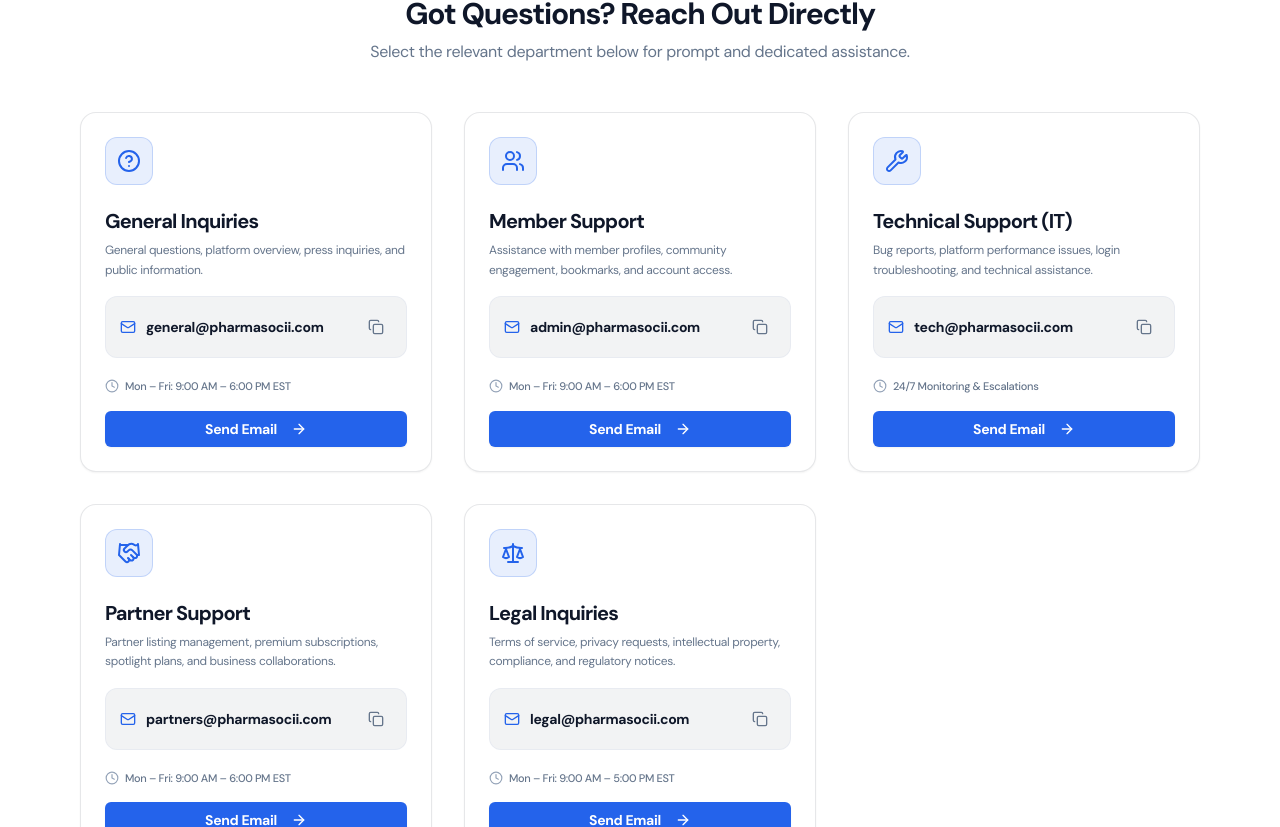
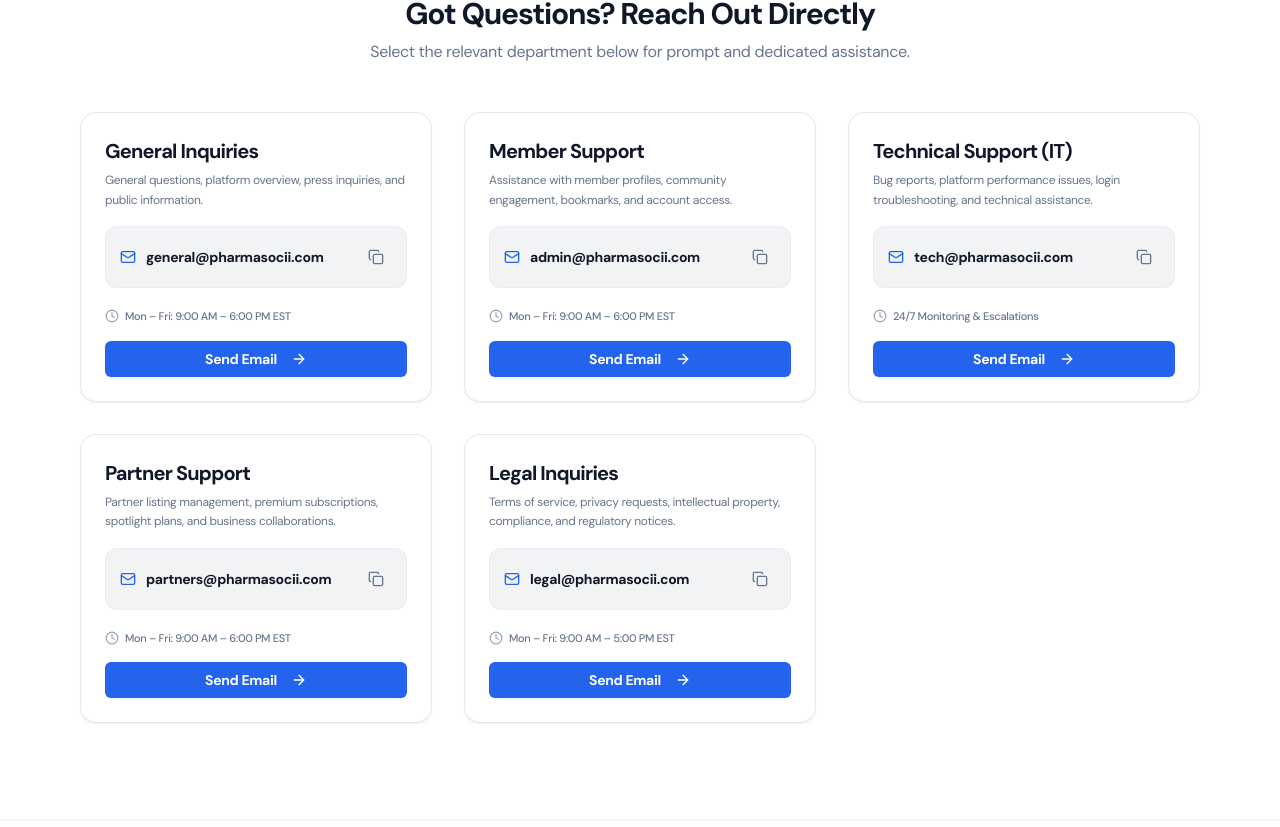
Before and after one commit to simran-kanda1/pharmasocii, a React (Vite) app: page /contact in a window 1280 px wide. Shown: the part 498-1325 px from the top of the page. Built offline with nearby package versions, Linux system fonts and the light colour scheme; no server answers; the database is empty.

Commit message:
Remove top icon bubbles from department cards on Contact Us

```diff
--- a/src/pages/ContactUs.tsx
+++ b/src/pages/ContactUs.tsx
@@ -8,11 +8,6 @@ import {
     Send,
     Clock,
     Building2,
-    HelpCircle,
-    Users,
-    Wrench,
-    Handshake,
-    Scale,
     ArrowRight
 } from "lucide-react";
 import { Card, CardContent, CardHeader, CardTitle, CardDescription } from "@/components/ui/card";
@@ -95,14 +90,7 @@ export default function ContactUs() {
         }
     };
 
-    const getDepartmentIcon = (title: string, iconKey?: string) => {
-        const lower = title.toLowerCase();
-        if (iconKey === "Users" || lower.includes("member")) return <Users className="w-6 h-6 text-primary" />;
-        if (iconKey === "Wrench" || lower.includes("tech") || lower.includes("it")) return <Wrench className="w-6 h-6 text-primary" />;
-        if (iconKey === "Handshake" || lower.includes("partner")) return <Handshake className="w-6 h-6 text-primary" />;
-        if (iconKey === "Scale" || lower.includes("legal") || lower.includes("compliance")) return <Scale className="w-6 h-6 text-primary" />;
-        return <HelpCircle className="w-6 h-6 text-primary" />;
-    };
+
 
     const handleFormSubmit = (e: React.FormEvent) => {
         e.preventDefault();
@@ -179,9 +167,6 @@ export default function ContactUs() {
                                 className="border-foreground/10 bg-background shadow-sm hover:shadow-xl hover:border-primary/40 hover:-translate-y-1 transition-all duration-300 rounded-2xl flex flex-col justify-between overflow-hidden group"
                             >
                                 <CardHeader className="p-6 pb-4">
-                                    <div className="w-12 h-12 rounded-xl bg-primary/10 border border-primary/20 flex items-center justify-center mb-4 group-hover:scale-105 transition-transform">
-                                        {getDepartmentIcon(dept.title, dept.icon)}
-                                    </div>
                                     <CardTitle className="text-xl font-bold text-foreground">
                                         {dept.title}
                                     </CardTitle>
```
Also changed, not shown: 1 other file (tests, documents, lock files or other folders).
